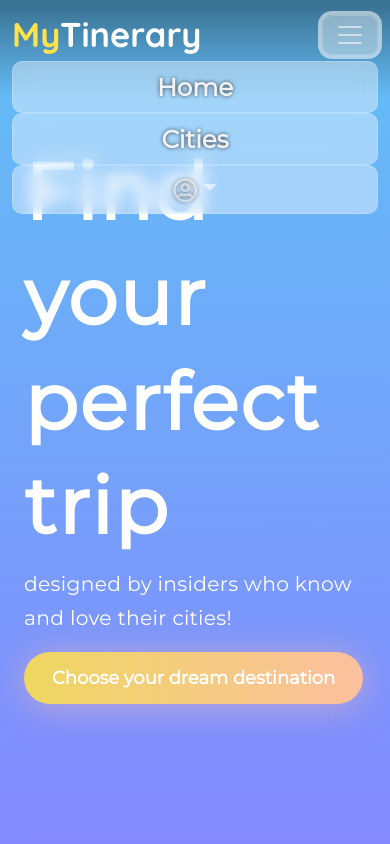
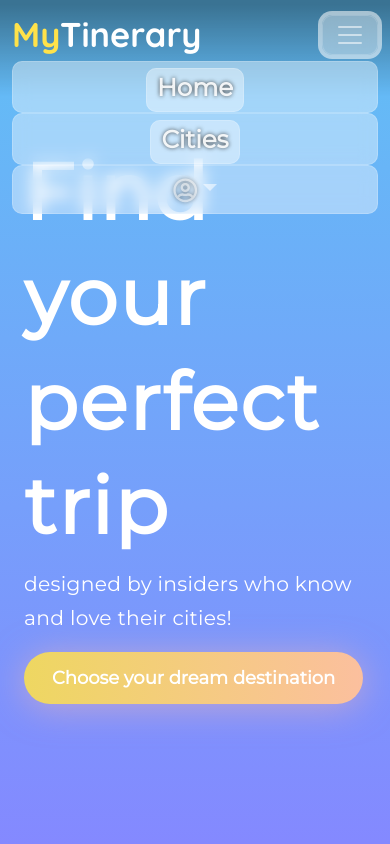
Before and after one commit to bk-sin/MyTinerary-Alegre, a React (Create React App) app in the folder frontend/: page / in a window 390 px wide. Both pictures are taken after a click on the button 350 px from the left and 48 px from the top of the page. Shown: the top 844 px of the page. Built offline with nearby package versions, Linux system fonts and the light colour scheme.

Commit message:
fix: router

```diff
--- a/frontend/package.json
+++ b/frontend/package.json
@@ -11,6 +11,7 @@
     "react-bootstrap": "^2.0.2",
     "react-dom": "^17.0.2",
     "react-icons": "^4.3.1",
+    "react-router-dom": "^6.0.2",
     "react-scripts": "4.0.3",
     "react-slick": "^0.28.1",
     "slick-carousel": "^1.8.1",
--- a/frontend/src/App.js
+++ b/frontend/src/App.js
@@ -1,6 +1,6 @@
 import "bootstrap/dist/css/bootstrap.min.css"
 import "./App.css"
-import Routes from "./utils/Routes/Routes"
+import RoutesManager from "./utils/Routes/Routes"
 import Navigation from "./components/Header/Navigation"
 import Footer from "./components/Footer/Footer"
 
@@ -8,7 +8,7 @@ export default function App() {
   return (
     <>
       <Navigation />
-      <Routes />
+      <RoutesManager />
       <Footer />
     </>
   )
--- a/frontend/src/components/Carousel/Carousel.js
+++ b/frontend/src/components/Carousel/Carousel.js
@@ -27,7 +27,7 @@ export default class Carousel extends Component {
             slidesToShow: 1,
             slidesToScroll: 1,
             slidesPerRow: 1,
-            rows: 2,
+            rows: 4,
             dots: false,
             arrows: false,
           },
--- a/frontend/src/components/Header/Navigation.css
+++ b/frontend/src/components/Header/Navigation.css
@@ -56,6 +56,9 @@
   background: linear-gradient(0deg, #00000000 0.05%, rgba(0, 0, 0, 0.4) 95%);
   height: 6rem;
 }
+a {
+  text-decoration: none !important;
+}
 
 .dropdown-menu {
   text-align: center;
--- a/frontend/src/components/Header/Navigation.js
+++ b/frontend/src/components/Header/Navigation.js
@@ -1,5 +1,6 @@
 import "./Navigation.css"
 import {Navbar, Nav, Container, NavDropdown} from "react-bootstrap"
+import {Link} from "react-router-dom"
 
 import {FaRegUserCircle} from "react-icons/fa"
 
@@ -18,22 +19,30 @@ export default function Navigations() {
             id="responsive-navbar-nav"
           >
             <Nav>
-              <Nav.Link href="/">
-                <span className="white-link active shadowfilter">Home</span>
+              <Nav.Link>
+                <Link to="/">
+                  <span className="white-link active shadowfilter">Home</span>
+                </Link>
               </Nav.Link>
-              <Nav.Link href="/cities">
-                <span className="white-link shadowfilter">Cities</span>
+              <Nav.Link>
+                <Link to="/cities">
+                  <span className="white-link shadowfilter">Cities</span>
+                </Link>
               </Nav.Link>
               <NavDropdown
                 className="white-link "
                 title={<FaRegUserCircle className="shadowfilter" />}
                 id="basic-nav-dropdown"
               >
-                <NavDropdown.Item href="/">
-                  <span className="white-link ">Sign Up</span>
+                <NavDropdown.Item>
+                  <Link to="/">
+                    <span className="white-link ">Sign Up</span>
+                  </Link>
                 </NavDropdown.Item>
-                <NavDropdown.Item href="/">
-                  <span className="white-link">Sign In</span>
+                <NavDropdown.Item>
+                  <Link to="/">
+                    <span className="white-link">Sign In</span>
+                  </Link>
                 </NavDropdown.Item>
               </NavDropdown>
             </Nav>
--- a/frontend/src/index.js
+++ b/frontend/src/index.js
@@ -2,10 +2,13 @@ import React from "react"
 import ReactDOM from "react-dom"
 import "./index.css"
 import App from "./App"
+import {BrowserRouter} from "react-router-dom"
 
 ReactDOM.render(
   <React.StrictMode>
-    <App />
+    <BrowserRouter>
+      <App />
+    </BrowserRouter>
   </React.StrictMode>,
   document.getElementById("root")
 )
--- a/frontend/src/utils/Routes/Routes.js
+++ b/frontend/src/utils/Routes/Routes.js
@@ -1,12 +1,14 @@
-import {Route, Switch} from "wouter"
+import {Routes, Route} from "react-router-dom"
 import Home from "../../pages/Home/Home"
 import Cities from "../../pages/Cities/Cities"
 
-export default function Routes() {
+function RoutesManager() {
   return (
-    <Switch>
-      <Route exact path="/" component={Home} />
-      <Route path="/cities" component={Cities} />
-    </Switch>
+    <Routes>
+      <Route path="/" element={<Home />} />
+      <Route path="cities" element={<Cities />} />
+    </Routes>
   )
 }
+
+export default RoutesManager
```
Also changed, not shown: 1 other file (tests, documents, lock files or other folders).
